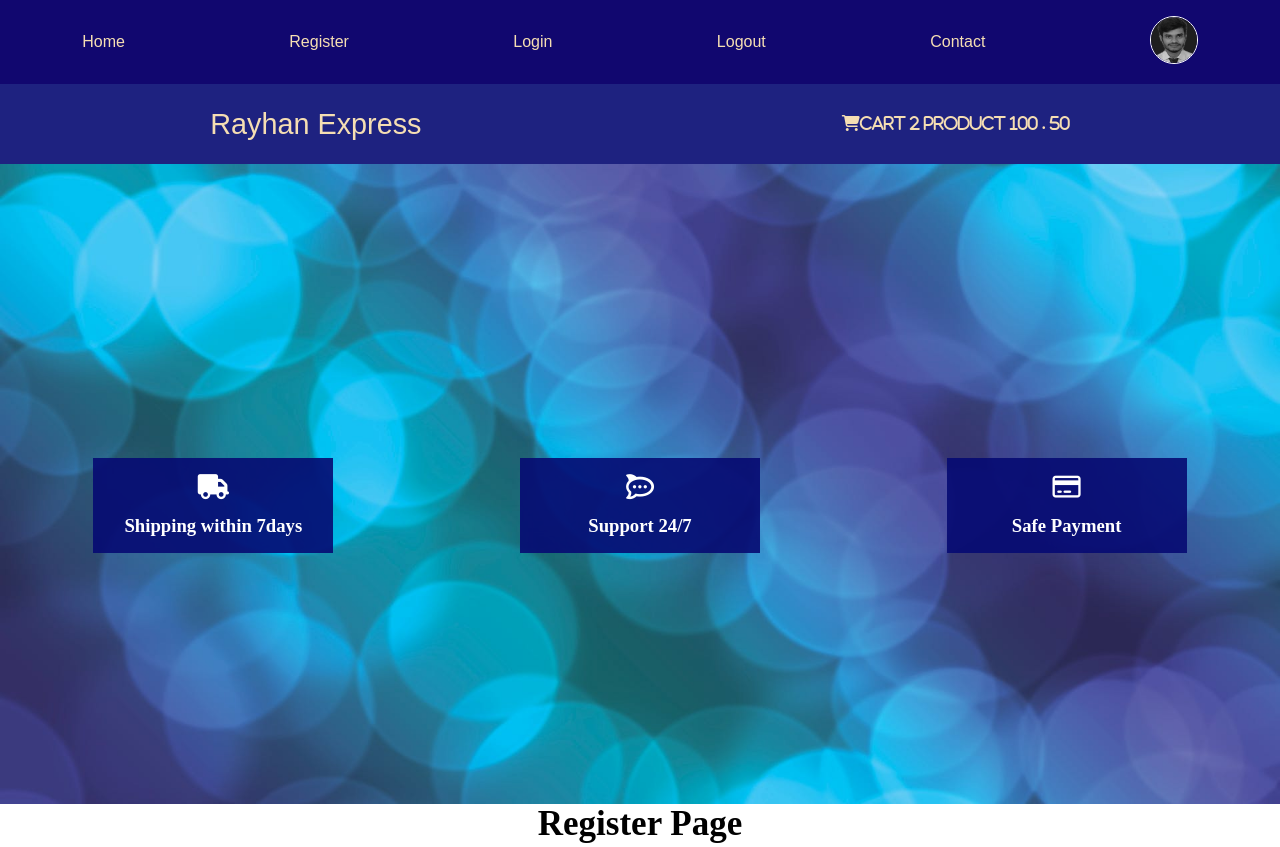
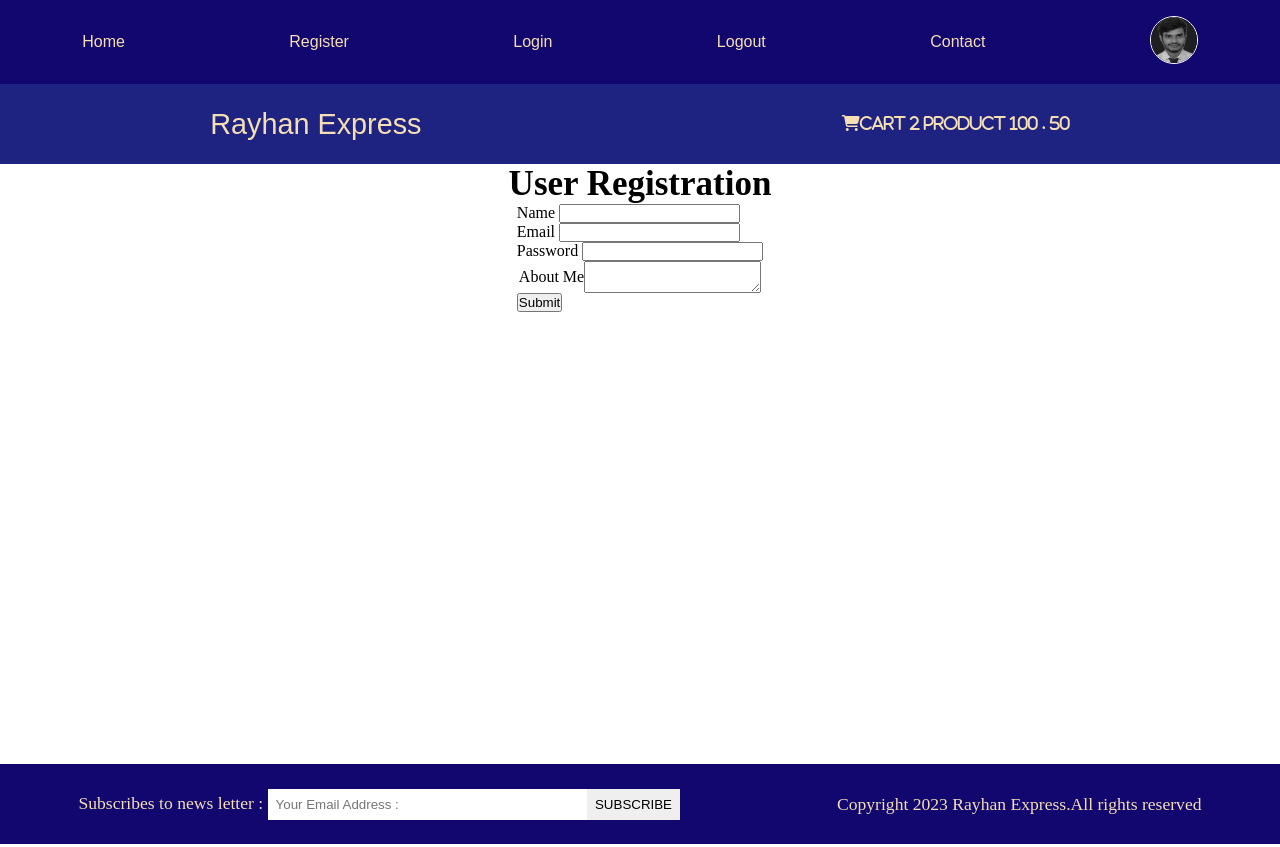
Before and after one commit to AbuRayhan1262000/Ecommerce-Project, a plain HTML site: page pages/Register.html in a window 1280 px wide. Shown: the top 847 px of the page. Drawn offline with Linux system fonts and the light colour scheme.

Commit message:
User registration

```diff
--- a/pages/Register.html
+++ b/pages/Register.html
@@ -37,7 +37,7 @@
         </li>
 
         <li class="navbar-List">
-            <a href="../index.html"class="navbar-link">
+            <a href="profile.html"class="navbar-link">
                 <img class="profile-design" src="../Image/profile.jpg"alt="">
             </a>
         </li>
@@ -56,30 +56,43 @@
      </ul>
     </nav>
     <!---navbar ends--->
-     <!--header starts--->
-     <header class="header">
-        <div class="banner flex-space-arround">
-            <marquee class="banner-title" behaviour="direction"class="marquee-design">40% discount going on</marquee>
-        </div>
-        <div class="features flex-space-arround">
-            <article class="feature flex-center">
-                <i class="fa-solid fa-truck header-icon"></i>
-                <h3>Shipping within 7days</h3>
-            </article>
-            <article class="feature flex-center">
-                <i class="fa-brands fa-rocketchat header-icon"></i>
-                <h3>Support 24/7</h3>
-            </article>
-            <article class="feature flex-center">
-                <i class="fa-regular fa-credit-card header-icon"></i>
-                <h3>Safe Payment</h3>
-            </article>
-        </div>
-    </header>
-    <!--header ends---->
-    <main>
-        <h2>Register Page</h2>
-    </main>
+        <!---Register section starts--->
+         <main class="responsive">
+            <section class="register-section">
+                <h2>User Registration</h2>
+                <div class="container-register flex-center">
+                  <form action="">
+                    <div class="control-rg-section">
+                        <label for="name">Name</label>
+                        <input type="text"class="equal"id="name"required autocomplete="name"/>
+                      </div>
+
+                      <div class="control-rg-section">
+                         <label for="email">Email</label>
+                         <input type="email"class="equal"id="email"required autocomplete="email"/>
+                        </div>
+
+                        <div class="control-rg-section">
+                           <label for="password">Password</label>
+                           <input type="password"id="password"required autocomplete="password">
+                           </div>
+
+                           <div class="control-rg-section flex-center">
+                            <label for="About Me">About Me</label>
+                            <textarea name="about"id="about"></textarea>
+                            </div>
+
+                            <button type="submit"class="btn-submit">Submit</button>
+                  </form>
+
+                </div>
+
+            </section>
+
+         </main>
+        <!---Register section ends--->
+
+
     <!--footer starts--->
     <footer class="flex-space-arround">
         <div>
```
